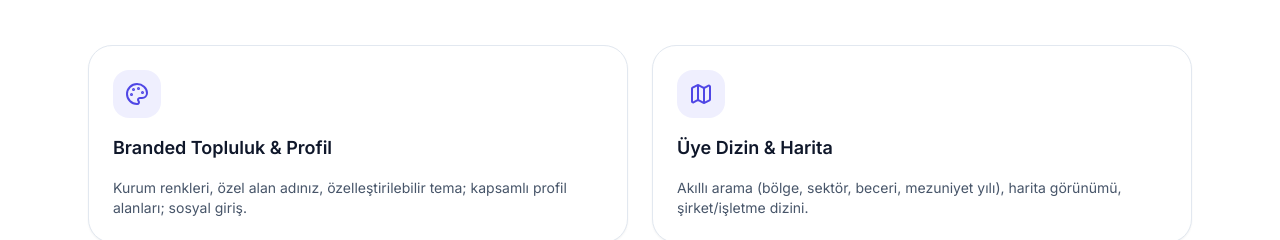
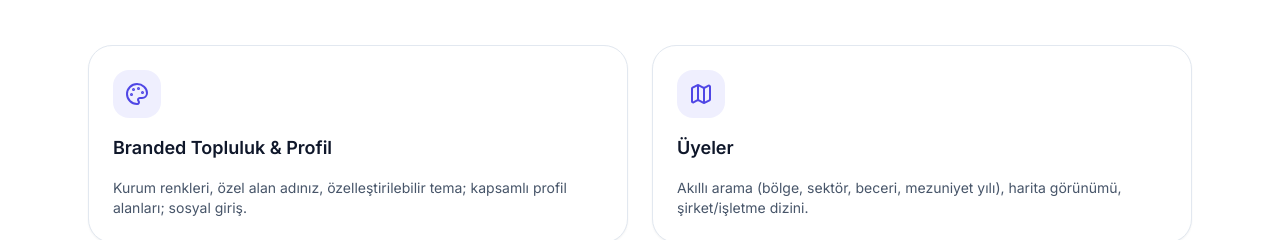
Before and after one commit to ygthns/KopruMezun, a React (Vite) app: page / in a window 1280 px wide. Shown: the part 2220-2460 px from the top of the page. Built offline with nearby package versions, Linux system fonts and the light colour scheme.

Commit message:
Renamed the member-directory feature tile

```diff
--- a/src/components/DemoModal.jsx
+++ b/src/components/DemoModal.jsx
@@ -27,7 +27,7 @@ const COPY = {
     name: 'Ad Soyad',
     organisation: 'Kurum',
     email: 'İş E-postası',
-    segment: 'Segment',
+    segment: 'Tema',
     segments: ['Üniversite / Okul', 'STK / Vakıf', 'Kurumsal Alumni', 'Dernek / Oda'],
     need: 'Öncelikli İhtiyacınız',
     placeholder: 'Mentorluk, bağış kampanyası, etkinlik yönetimi...',
@@ -46,7 +46,7 @@ const COPY = {
     name: 'Full Name',
     organisation: 'Organisation',
     email: 'Work Email',
-    segment: 'Segment',
+    segment: 'Theme',
     segments: ['University / School', 'NGO / Foundation', 'Corporate Alumni', 'Association / Chamber'],
     need: 'Primary Need',
     placeholder: 'Mentoring, fundraising campaign, event management...',
--- a/src/components/FeaturesSection.jsx
+++ b/src/components/FeaturesSection.jsx
@@ -33,7 +33,7 @@ const COPY = {
         icon: Palette,
       },
       {
-        title: 'Üye Dizin & Harita',
+        title: 'Üyeler',
         description:
           'Akıllı arama (bölge, sektör, beceri, mezuniyet yılı), harita görünümü, şirket/işletme dizini.',
         icon: Map,
@@ -135,7 +135,7 @@ const COPY = {
         icon: Palette,
       },
       {
-        title: 'Member Directory & Map',
+        title: 'Members',
         description:
           'Smart search by location, industry, skill, graduation year; map view; company/business listings.',
         icon: Map,
```
